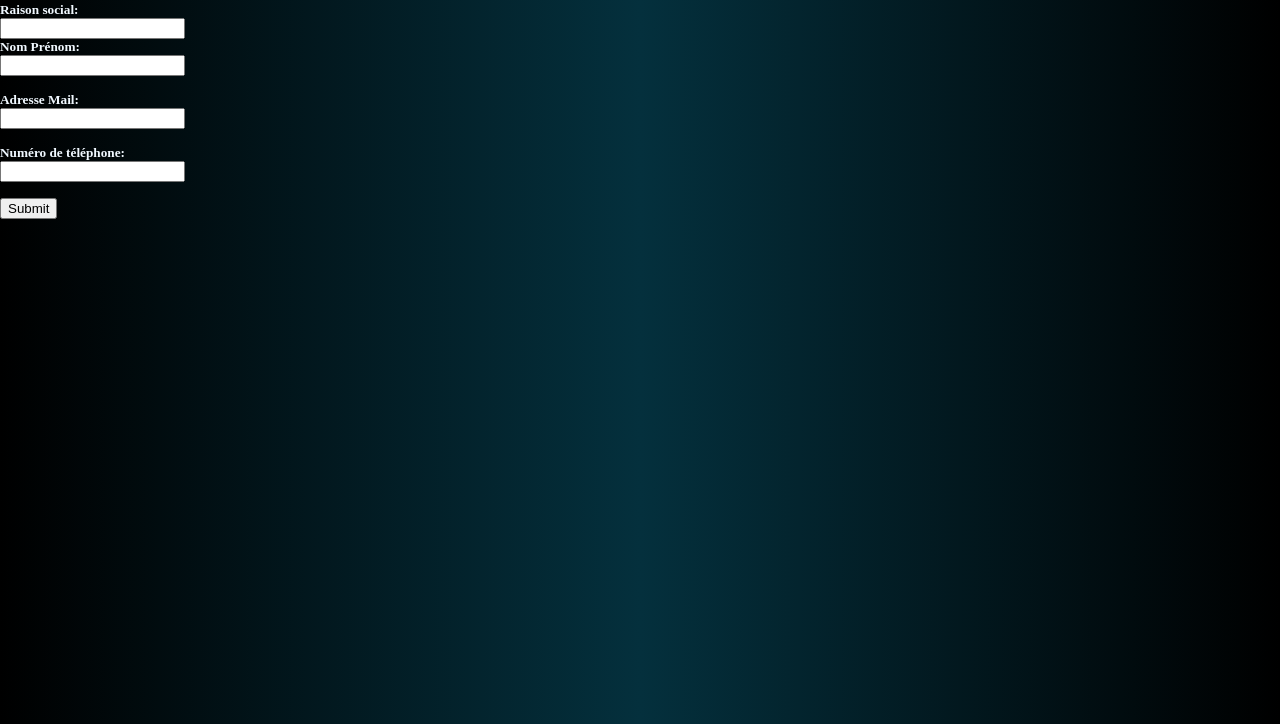
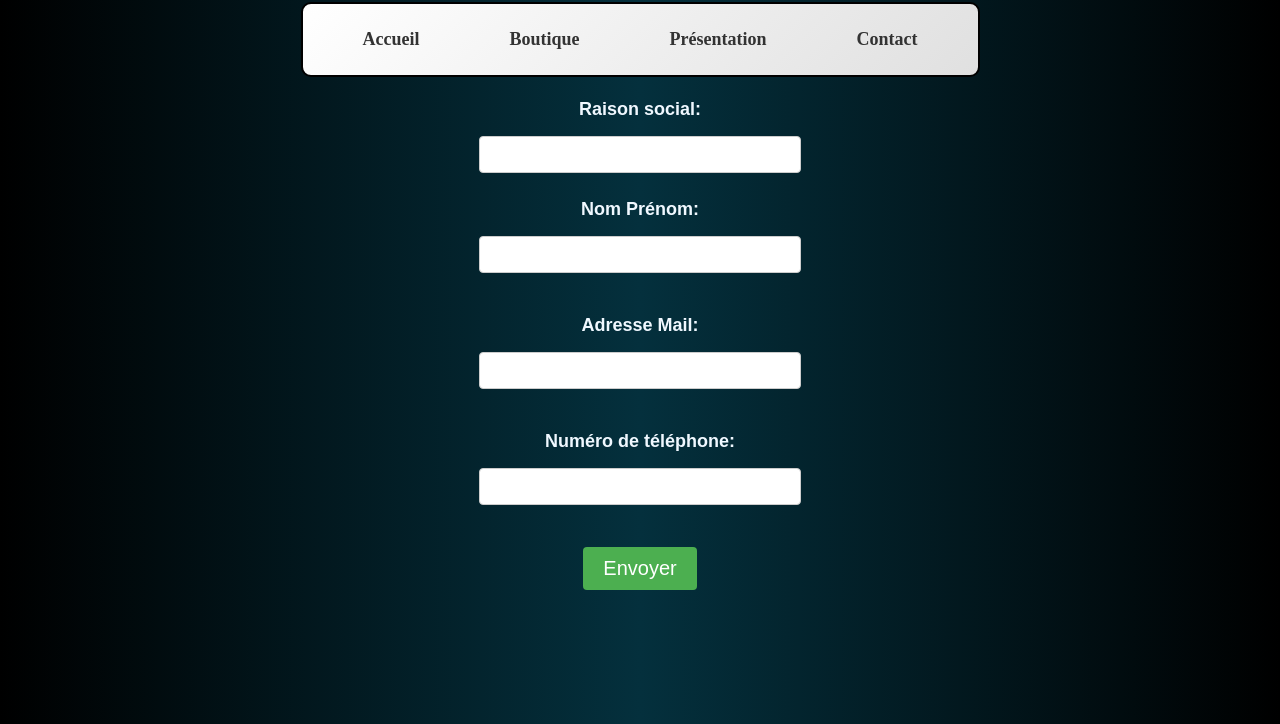
Before and after one commit to ZyroxTM/appel-d-offre, a plain HTML site: page HTML/contact.html in a window 1280 px wide. Shown: the part 126-850 px from the top of the page. Drawn offline with Linux system fonts and the light colour scheme.

Commit message:
modification HTML CSS (nav)

```diff
--- a/CSS/style.css
+++ b/CSS/style.css
@@ -30,7 +30,7 @@ body {
     font-size: 18px;
     gap: 20px;
     justify-content: center;
-    display: flexbox;
+    display: flex;
     flex-wrap: wrap;
     margin: 20px auto;
     max-width: fit-content;
@@ -71,5 +71,34 @@ body {
 }
 
 .contact {
+    font-size: 18px;
     color: aliceblue;
+    font-family: "Arial", sans-serif;
+    justify-content: center;
+    display: flex;
 }
+
+.text {
+    width: 300px;
+    padding: 10px;
+    margin: 0 auto 10px;
+    border: 1px solid #ccc;
+    border-radius: 4px;
+    justify-content: center;
+    display: flex;
+    max-width: 100%;
+}
+
+#submit {
+    max-width: fit-content;
+    font-size: 20px;
+    margin: 0 auto 10px;
+    justify-content: center;
+    display: flex;
+    background-color: #4CAF50;
+    color: white;
+    padding: 10px 20px;
+    border: none;
+    border-radius: 4px;
+    cursor: pointer;
+}
--- a/HTML/contact.html
+++ b/HTML/contact.html
@@ -7,19 +7,25 @@
     <title>Contact</title>
 </head>
 <body>
-    <img id="logo" src="..IMAGE\lelogo.png" alt="Logo de Areacey" class="logo">
+    <img id="logo" src="../IMAGE\lelogo.png" alt="Logo de Areacey" class="logo">
     <p id="grandtitre">Contact</p>
+    <nav class="menu">
+        <a class="nav-link" href="../index.html">Accueil</a>
+        <a class="nav-link" href="HTML/produits.html">Boutique</a>
+        <a class="nav-link" href="HTML/presentation.html">Présentation</a>
+        <a class="nav-link" href="HTML/contact.html">Contact</a>
+    </nav>
     <h5>
         <form action="/action_page.php“ method=“post">
         <label class="contact" for="fname">Raison social:</label><br>
-        <input type="text" id="fname" name="fname" value=""><br>
+        <input class="text" type="text" id="fname" name="fname" value=""><br>
         <label class="contact" for="lname">Nom Prénom:</label><br>
-        <input type="text" id="lname" name="lname" value=""><br><br>
+        <input class="text" type="text" id="lname" name="lname" value=""><br><br>
         <label class="contact" for="lname">Adresse Mail:</label><br>
-        <input type="text" id="lname" name="lname" value=""><br><br>
+        <input class="text" type="text" id="lname" name="lname" value=""><br><br>
         <label class="contact" for="lname">Numéro de téléphone:</label><br>
-        <input type="text" id="lname" name="lname" value=""><br><br>
-        <input type="submit" value="Submit">
+        <input class="text" type="text" id="lname" name="lname" value=""><br><br>
+        <input id="submit" type="submit" value="Envoyer">
         </form>
     </h5>
 
```
Also changed, not shown: HTML/produits.html (+6 -0 lines), index.html (+4 -4 lines), HTML/accueil.html (deleted).
